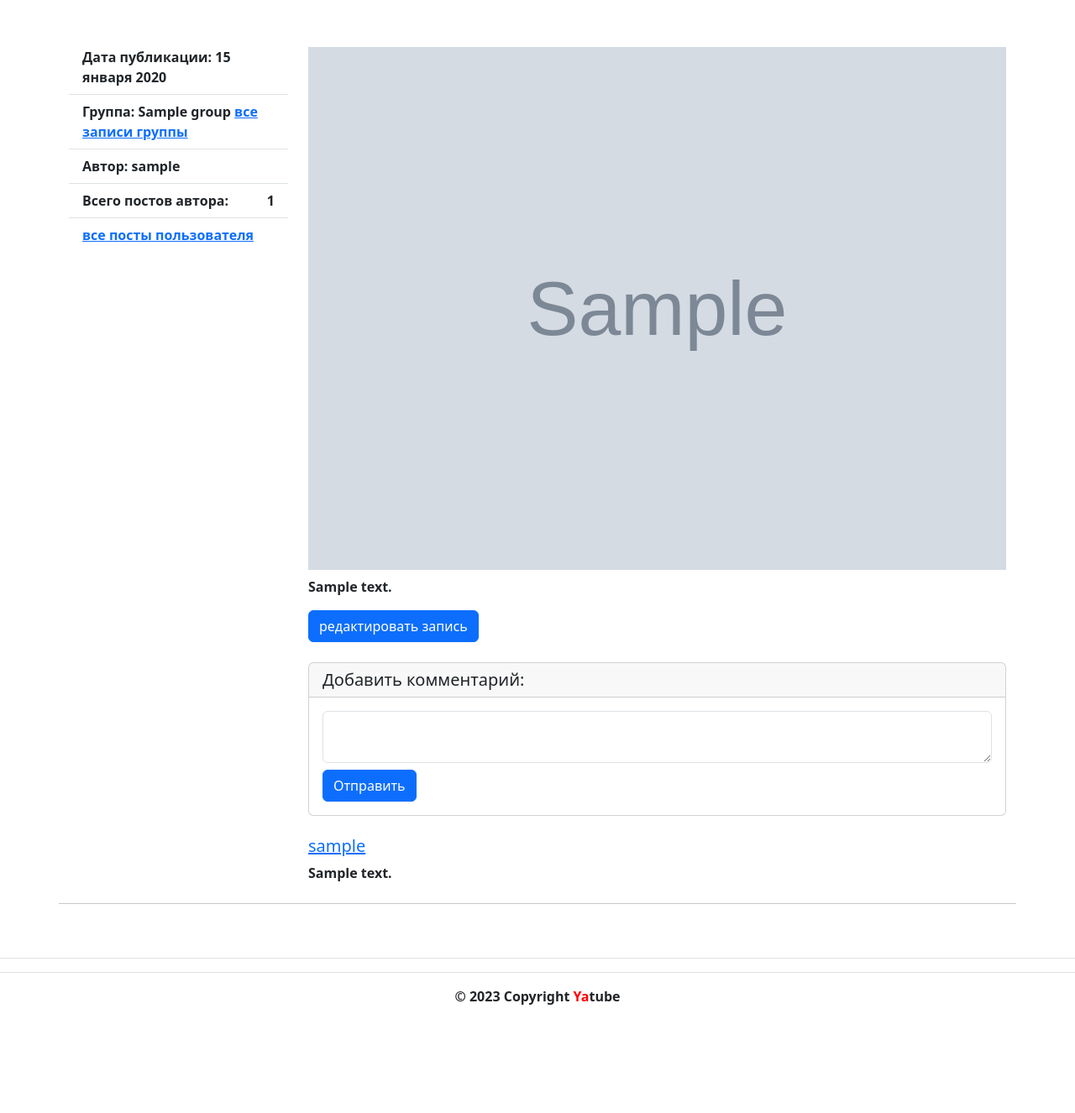
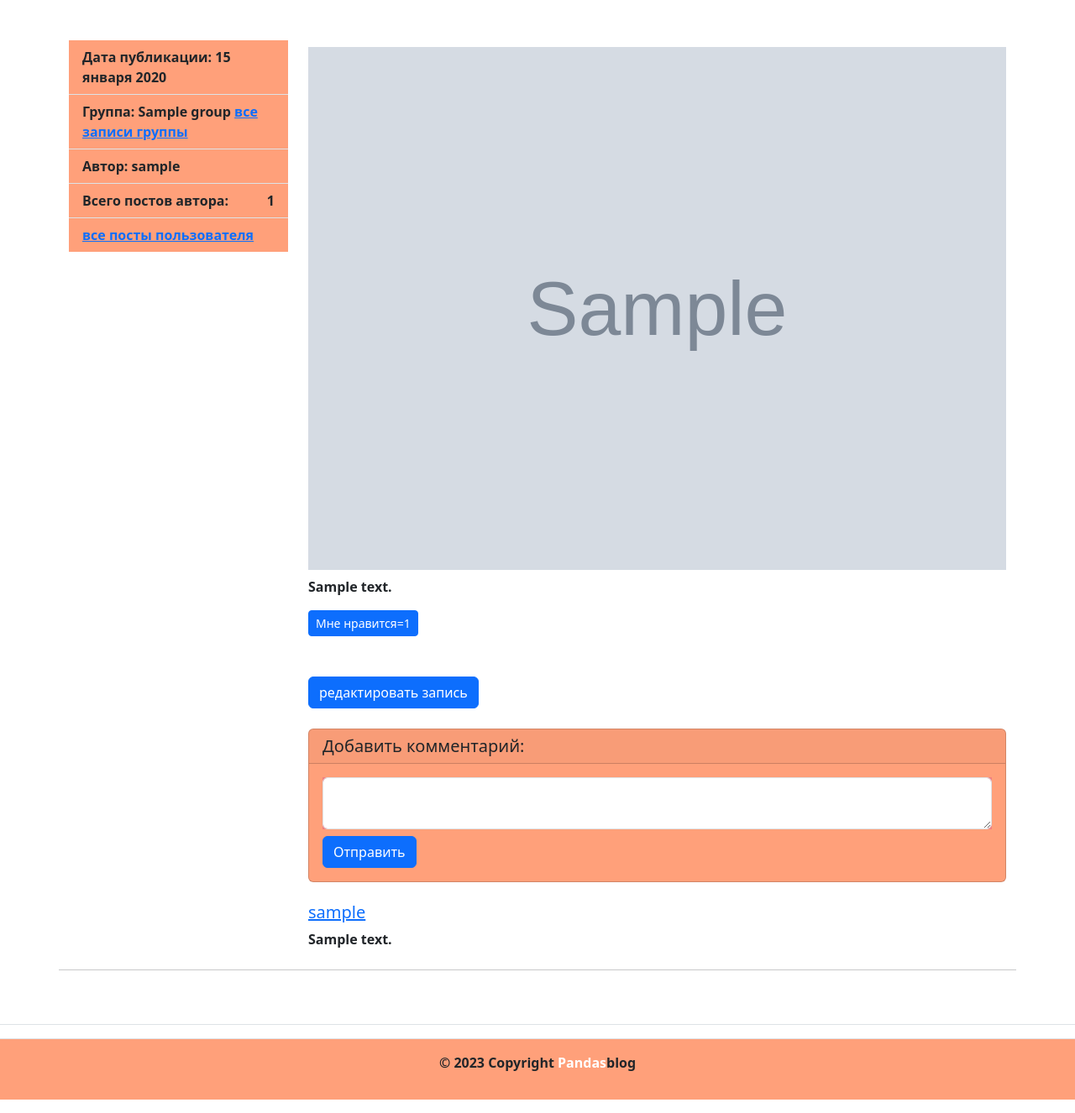
Before and after one commit to EvstratovRG/hw05_final, a Django app: page /posts/1/ in a window 1280 px wide. Shown: the part 56-1382 px from the top of the page at 84% size. Before the commit the page ends 1253 px from the top, so only its background shows below. Run offline with Django 3.2, Linux system fonts and the light colour scheme; a user stored in the database is signed in; tables that the repository leaves empty hold one stand-in row (values such as "Sample post"); grey boxes marked "Sample" are stand-in pictures; some libraries are stand-ins or nearby versions.

Commit message:
работающие лайки

```diff
--- a/yatube/templates/includes/footer.html
+++ b/yatube/templates/includes/footer.html
@@ -1,3 +1,3 @@
-<footer class="border-top text-center py-3">
-    <p>© {{ year }} Copyright <span style="color:red">Ya</span>tube</p>
+<footer class="border-top text-center py-3" style="background-color: LightSalmon ">
+    <p>© {{ year }} Copyright <span style="color:white">Pandas</span>blog</p>
   </footer>
--- a/yatube/templates/posts/includes/add_comment_form.html
+++ b/yatube/templates/posts/includes/add_comment_form.html
@@ -1,12 +1,12 @@
 {% load user_filters %}
 
 {% if user.is_authenticated %}
-  <div class="card my-4">
+  <div class="card my-4" style="background-color: LightSalmon ">
     <h5 class="card-header">Добавить комментарий:</h5>
     <div class="card-body">
       <form method="post" action="{% url 'posts:add_comment' post_id=posts.id %}">
         {% csrf_token %}
-        <div class="form-group mb-2">
+        <div class="form-group mb-2" style="background-color: lightcoral ">
           {{ form.text|addclass:"form-control" }}
         </div>
         <button type="submit" class="btn btn-primary">Отправить</button>
--- a/yatube/templates/posts/post_detail.html
+++ b/yatube/templates/posts/post_detail.html
@@ -6,23 +6,23 @@
   <div class="row">
     <aside class="col-12 col-md-3">
       <ul class="list-group list-group-flush">
-        <li class="list-group-item">
+        <li class="list-group-item" style="background-color: LightSalmon ">
           Дата публикации: {{ posts.pub_date|date:"d E Y" }}</li>
             {% if posts.group %}
-              <li class="list-group-item">
+              <li class="list-group-item" style="background-color: LightSalmon ">
               Группа: {{ posts.group.title }}
                 <a href="{% url 'posts:group_list' posts.group.slug %}">
                   все записи группы
                 </a>
               </li>
             {% endif %}
-              <li class="list-group-item">
+              <li class="list-group-item" style="background-color: LightSalmon ">
                 Автор: {{ posts.author }}
               </li>
-              <li class="list-group-item d-flex justify-content-between align-items-center">
+              <li class="list-group-item d-flex justify-content-between align-items-center" style="background-color: LightSalmon ">
                 Всего постов автора:  <span >{{ posts.author.posts.count }}</span>
               </li>
-              <li class="list-group-item">
+              <li class="list-group-item" style="background-color: LightSalmon ">
                 <a href="{% url 'posts:profile' posts.author %}">
                   все посты пользователя</a>
               </li>
@@ -34,6 +34,14 @@
           <img class="card-img my-2" src="{{ im.url }}">
         {% endthumbnail %}
         <p>{{ posts.text }}</p>
+        {% if user.is_authenticated %}
+        <form method="POST" action="{% url 'posts:like_post' pk=posts.pk %}">
+          {% csrf_token %}
+          <button type="submit" name="post_id" value="{{ posts.id }}"
+          class="btn btn-primary btn-sm">Мне нравится={{ total_likes }} </button>
+        </form>
+        {% endif %}
+        <br></br>
         {% if user.is_authenticated and user == posts.author %}
         <a class="btn btn-primary" href="{% url 'posts:post_edit' posts.id %}">
           редактировать запись
```
Also changed, not shown: yatube/templates/posts/includes/post_in_page_obj.html (+3 -8 lines).
